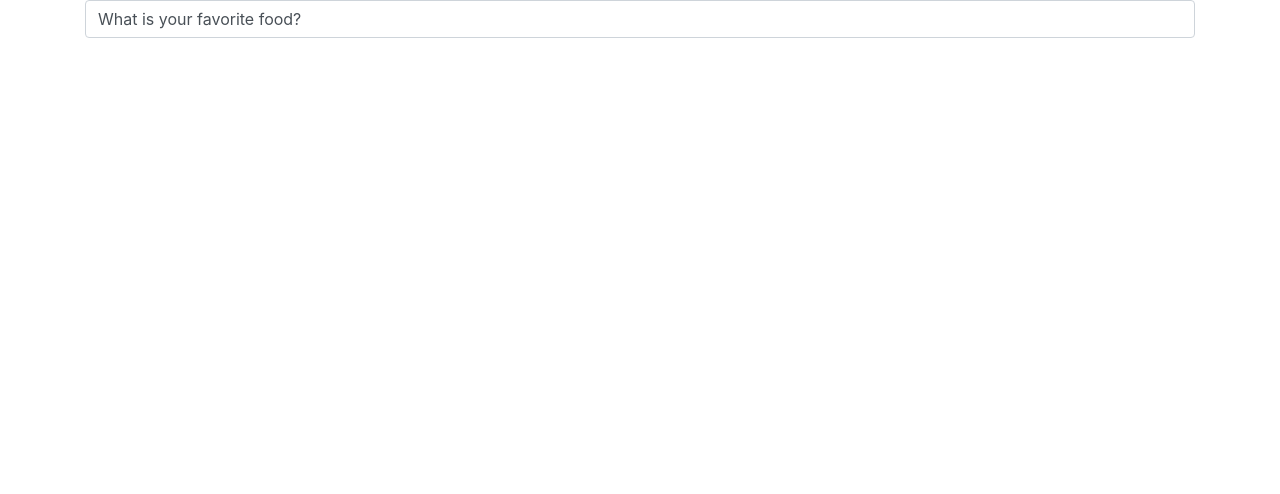
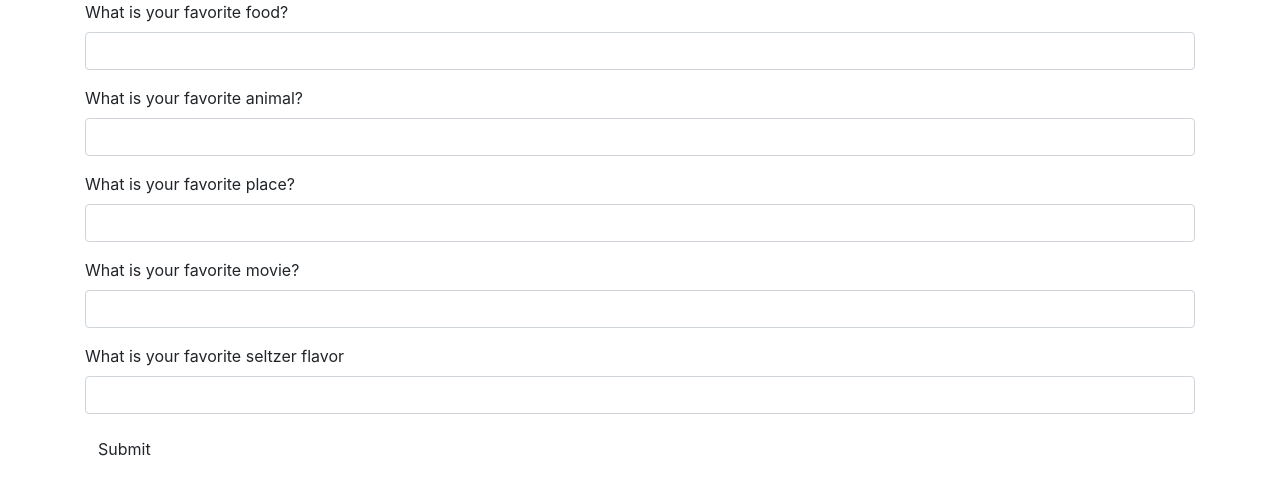
Before and after one commit to GarrettBrown-dev/favorites, a plain HTML site: page index.html in a window 1280 px wide. Drawn offline with Linux system fonts and the light colour scheme.

Commit message:
initial scripts.js build

```diff
--- a/index.html
+++ b/index.html
@@ -9,10 +9,25 @@
 </head>
 <body>
   <div class="container">
-    <form id="formOne" action="">
-      <div class="form-group">
-        <label for="food" class="form-control" type="text">What is your favorite food?</label>
-      </div>
-    </form>
+    <form id="formOne">
+   <div class="form-group">
+     <label for="food">What is your favorite food?</label>
+     <input id="food" class="form-control" type="text">
+   </div>
+   <div class="form-group">
+    <label for="animal">What is your favorite animal?</label>
+    <input id="animal" class="form-control" type="text">
+  </div><div class="form-group">
+    <label for="place">What is your favorite place?</label>
+    <input id="place" class="form-control" type="text">
+  </div><div class="form-group">
+    <label for="movie">What is your favorite movie?</label>
+    <input id="movie" class="form-control" type="text">
+  </div><div class="form-group">
+    <label for="seltzer">What is your favorite seltzer flavor</label>
+    <input id="seltzer" class="form-control" type="text">
+  </div>
+  <button type="submit" class="btn">Submit</button>
+  </form>
   </div>
 </body>
--- a/js/scripts.js
+++ b/js/scripts.js
@@ -0,0 +1,7 @@
+$(document).ready(function() {
+  $("formOne").submit(function(event) {
+    event.preventDefault();
+
+
+  });
+});
```
